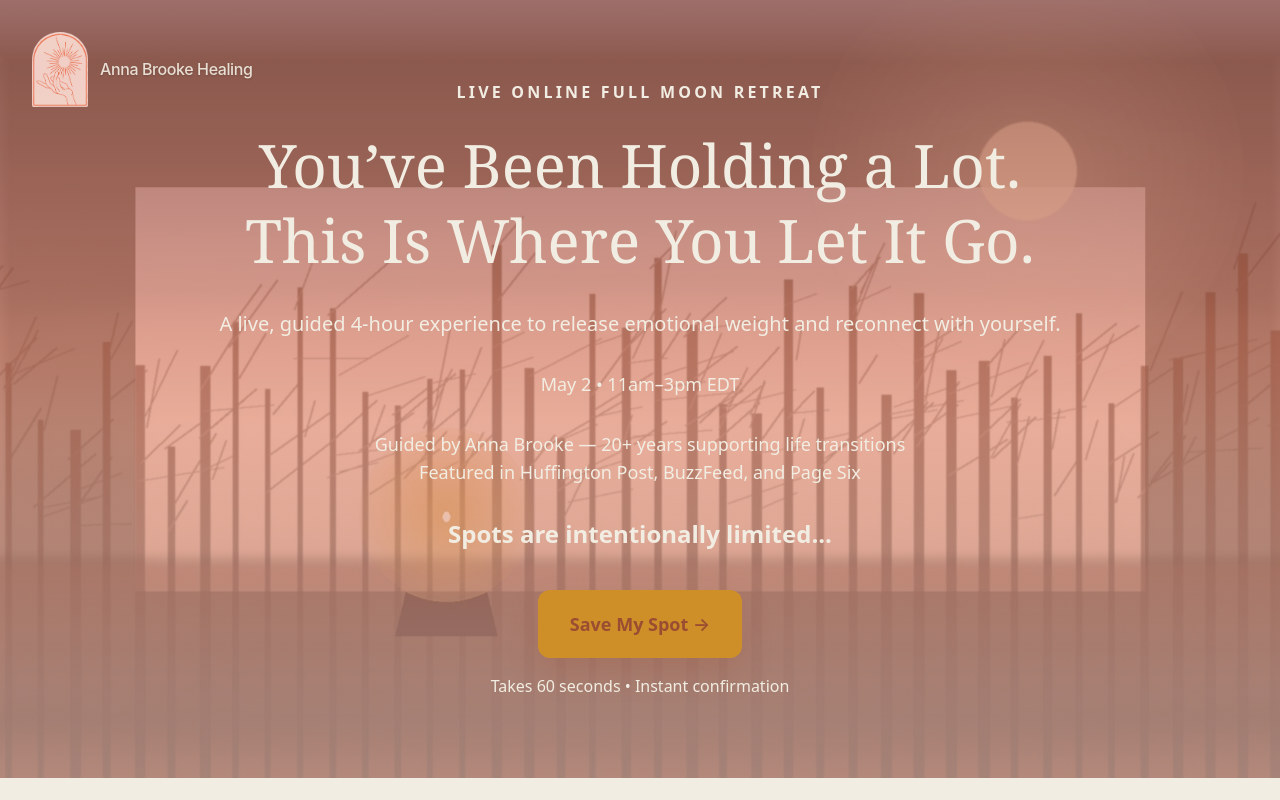
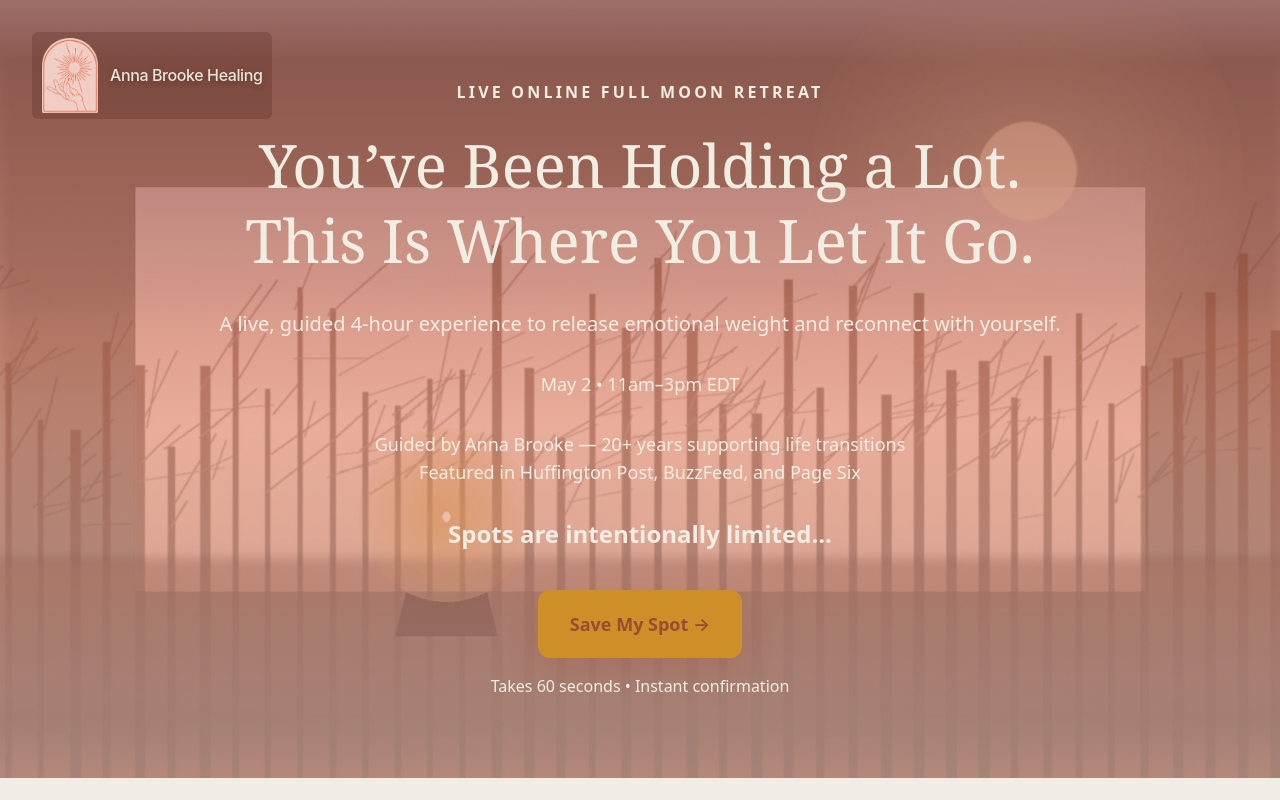
Before and after one commit to CarySears/Full-Moon-Retreat, a Next.js app: page / in a window 1280 px wide. Shown: the top 800 px of the page. Built offline with nearby package versions, Linux system fonts and the light colour scheme.

Commit message:
Add subtle lift effect to top brand lockup
Co-authored-by: CarySears <CarySears@users.noreply.github.com>

```diff
--- a/components/full-moon-retreat/HeroSection.tsx
+++ b/components/full-moon-retreat/HeroSection.tsx
@@ -17,7 +17,7 @@ export function HeroSection() {
             "linear-gradient(180deg, rgba(155,77,50,0.68) 0%, rgba(226,119,86,0.52) 45%, rgba(243,217,208,0.48) 100%)",
         }}
       />
-      <div className="absolute left-8 top-8 z-20 flex items-center gap-2 md:z-0 md:gap-3">
+      <div className="absolute left-8 top-8 z-20 flex items-center gap-2 rounded-md bg-[rgba(73,31,19,0.22)] px-2 py-1.5 backdrop-blur-[1px] md:z-0 md:gap-3 md:px-2.5">
         <Image
           src="/images/retreat-logo.png"
           alt="Retreat logo"
@@ -25,7 +25,7 @@ export function HeroSection() {
           height={56}
           className="w-[44px] opacity-95 md:w-[56px]"
         />
-        <span className="font-sans text-[13px] font-medium leading-none tracking-tight text-[#F2EDE2] opacity-90 drop-shadow-[0_1px_1px_rgba(0,0,0,0.2)] md:text-base">
+        <span className="font-sans text-[13px] font-medium leading-none tracking-tight text-[#F2EDE2] opacity-95 drop-shadow-[0_2px_3px_rgba(0,0,0,0.3)] md:text-base">
           Anna Brooke Healing
         </span>
       </div>
```
